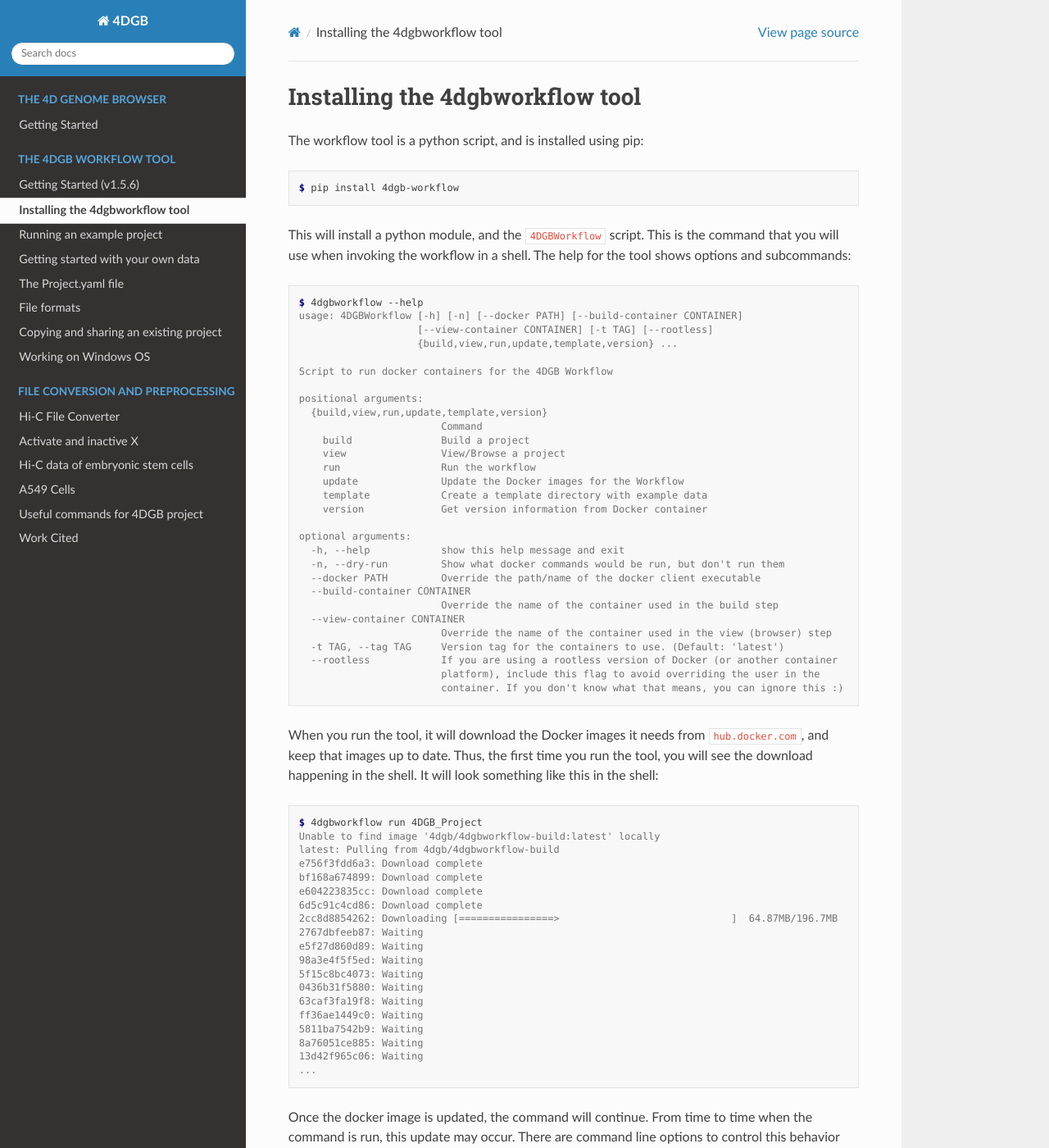
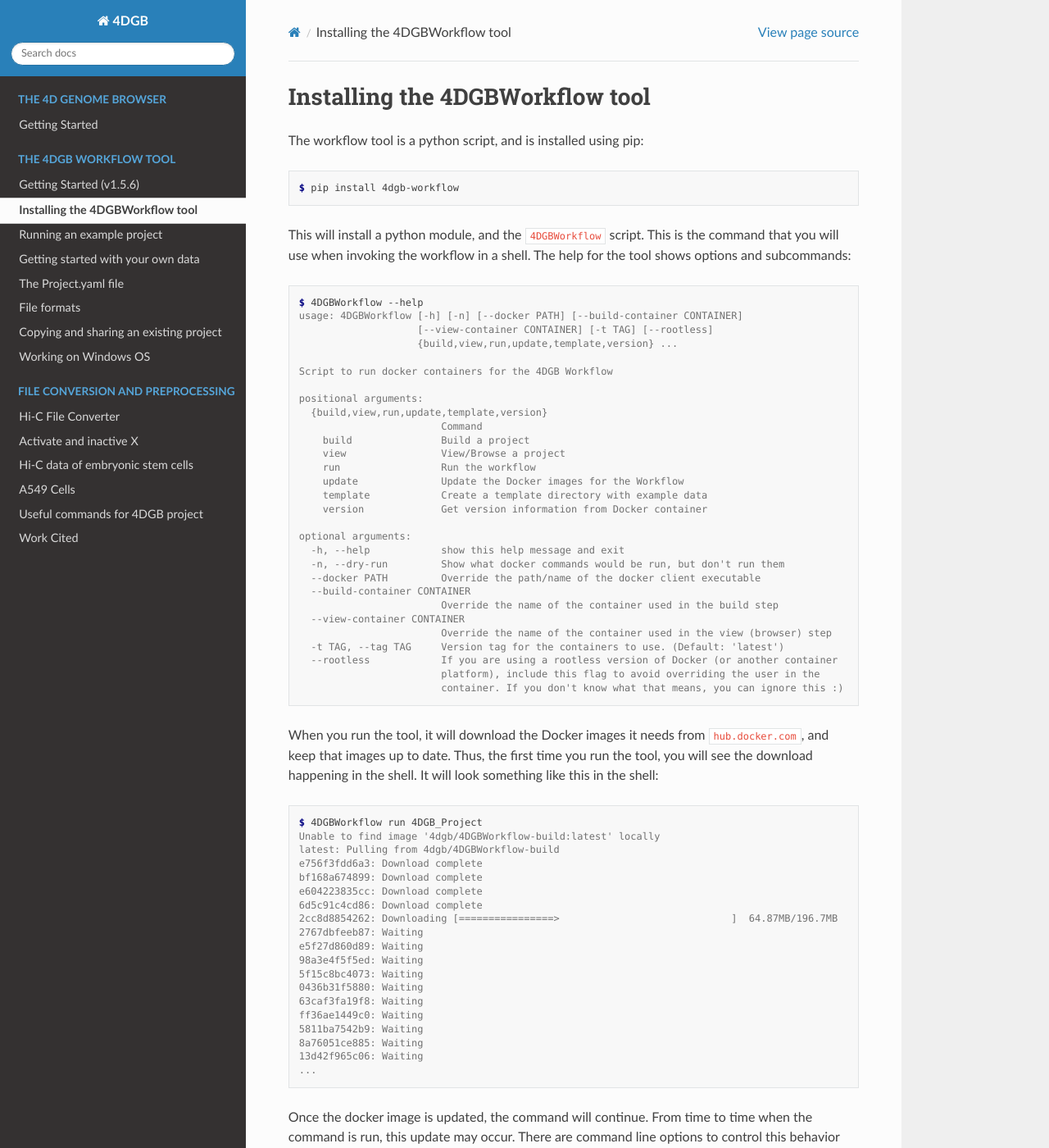
Before and after one commit to 4DGB/4dgb-readthedocs, a Sphinx documentation site: the page built from docs/workflow/installation.rst, in a window 1280 px wide and 1400 px high. Shown: the whole window at 82% size. Built offline with Sphinx 7.4.7 and the Read the Docs theme 3.1.0, drawn with Linux system fonts in a browser that asks for light colours.

```diff
--- a/docs/workflow/installation.rst
+++ b/docs/workflow/installation.rst
@@ -1,4 +1,4 @@
-Installing the 4dgbworkflow tool
+Installing the 4DGBWorkflow tool
 ================================
 
 The workflow tool is a python script, and is installed using pip:
@@ -14,7 +14,7 @@ tool shows options and subcommands:
 
 .. code-block:: console
 
-    $ 4dgbworkflow --help
+    $ 4DGBWorkflow --help
     usage: 4DGBWorkflow [-h] [-n] [--docker PATH] [--build-container CONTAINER]
                         [--view-container CONTAINER] [-t TAG] [--rootless]
                         {build,view,run,update,template,version} ...
@@ -52,9 +52,9 @@ something like this in the shell:
 
 .. code-block:: console
 
-    $ 4dgbworkflow run 4DGB_Project
-    Unable to find image '4dgb/4dgbworkflow-build:latest' locally
-    latest: Pulling from 4dgb/4dgbworkflow-build
+    $ 4DGBWorkflow run 4DGB_Project
+    Unable to find image '4dgb/4DGBWorkflow-build:latest' locally
+    latest: Pulling from 4dgb/4DGBWorkflow-build
     e756f3fdd6a3: Download complete
     bf168a674899: Download complete
     e604223835cc: Download complete
```
